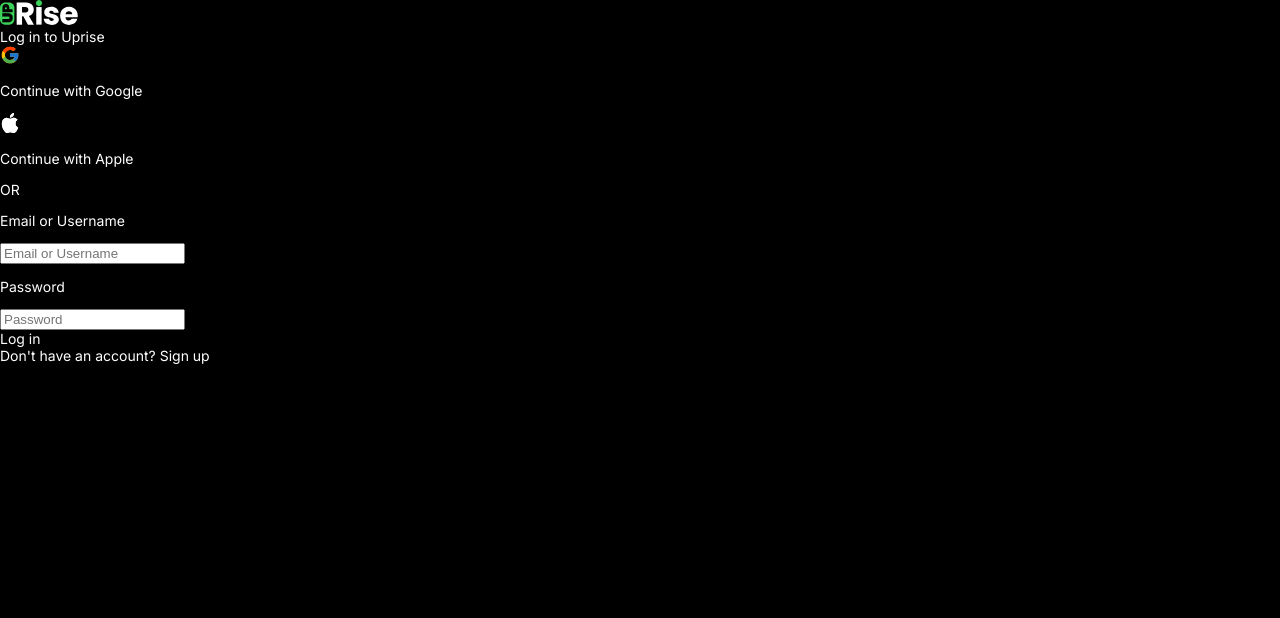
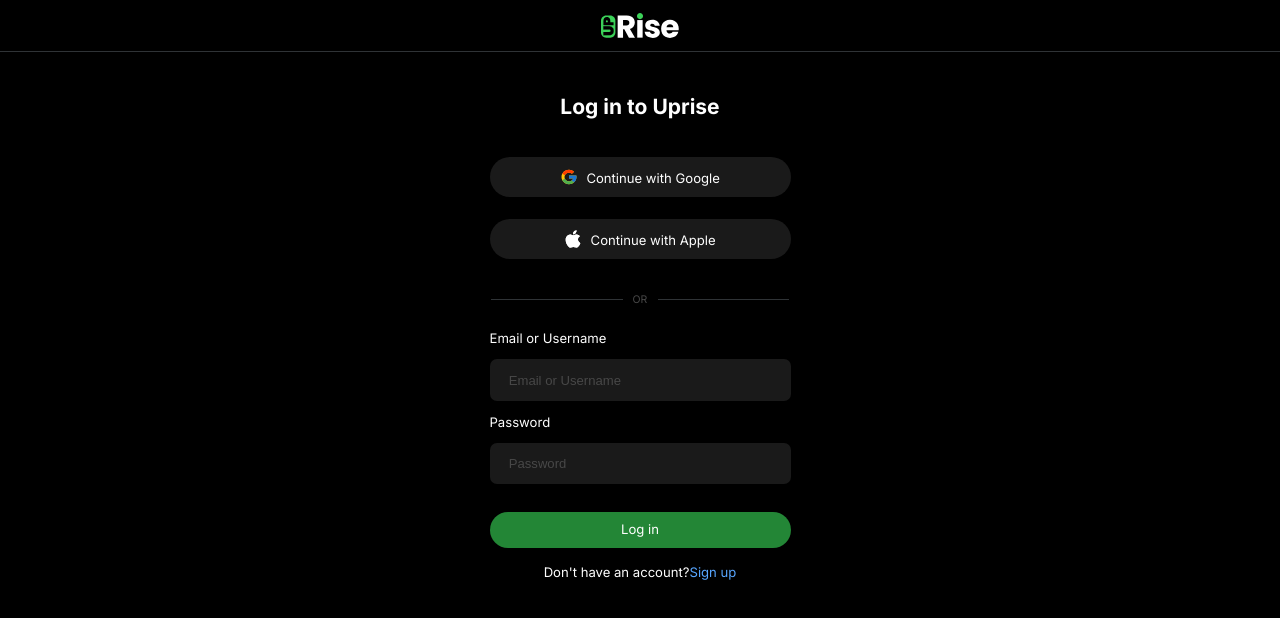
Before and after one commit to codeonec/theproject, a Next.js app: page /sign_in in a window 1280 px wide. Shown: the top 618 px of the page. Built offline with nearby package versions, Linux system fonts and the light colour scheme.

Commit message:
JS badli according to css modules🔥

```diff
--- a/pages/_app.js
+++ b/pages/_app.js
@@ -9,7 +9,7 @@
   return (
     <div>
       <Head>
-        <link rel="icon" href="/favicon.svg" />
+        <link rel="icon" href="icons/favicon.svg" />
       </Head>
       <style jsx>
           {`
--- a/pages/sign_in.js
+++ b/pages/sign_in.js
@@ -1,6 +1,7 @@
 import Head from "next/head";
 import Image from "next/image";
 import Button from "../components/Button";
+import styles from "../styles/sign_in.module.css";
 
 export default function Home() {
   return (
@@ -19,13 +20,13 @@
           content="invest in startups from all segments or participate by being an early employee"
         />
       </Head>
-      <div className="logo">
+      <div className={styles.logo}>
         <img src="icons/logo.svg" alt="" />
       </div>
-      <div className="loginInterface">
-        <div className="banner">Log in to Uprise</div>
-        <div className="sso">
-          <div className="ssoLogin">
+      <div className={styles.loginInterface}>
+        <div className={styles.banner}>Log in to Uprise</div>
+        <div className={styles.sso}>
+          <div className={styles.ssoLogin}>
             <img src="icons/google.svg" alt="" />
             <p>Continue with Google</p>
           </div>
@@ -37,30 +38,30 @@
               icon: <img src="/google.svg" alt="" />,
             }}
           /> */}
-          <div className="ssoLogin">
+          <div className={styles.ssoLogin}>
             <img src="icons/apple.svg" alt="" />
             <p>Continue with Apple</p>
           </div>
         </div>
-        <p className="or">OR</p>
-        <div className="normalLogin">
-          <div className="Email field">
+        <p className={styles.or}>OR</p>
+        <div className={styles.normalLogin}>
+          <div className={styles.field}>
             <p>Email or Username</p>
             <input type="text" placeholder="Email or Username" />
           </div>
-          <div className="Password field">
+          <div className={styles.field}>
             <p>Password</p>
             <input type="text" placeholder="Password" />
-          </div>
-          <div className="loginButton">Log in</div>
-          <div className="signup">
-            Don&apos;t have an account?{" "}
+      </div>
+          <div className={styles.loginButton}>Log in</div>
+          <div className={styles.signup}>
+            Don&apos;t have an account?
             <span>
               <a href="/sign_up">Sign up</a>
             </span>
           </div>
         </div>
-      </div>
-    </div>
+        </div>
+        </div>
   );
 }
```
